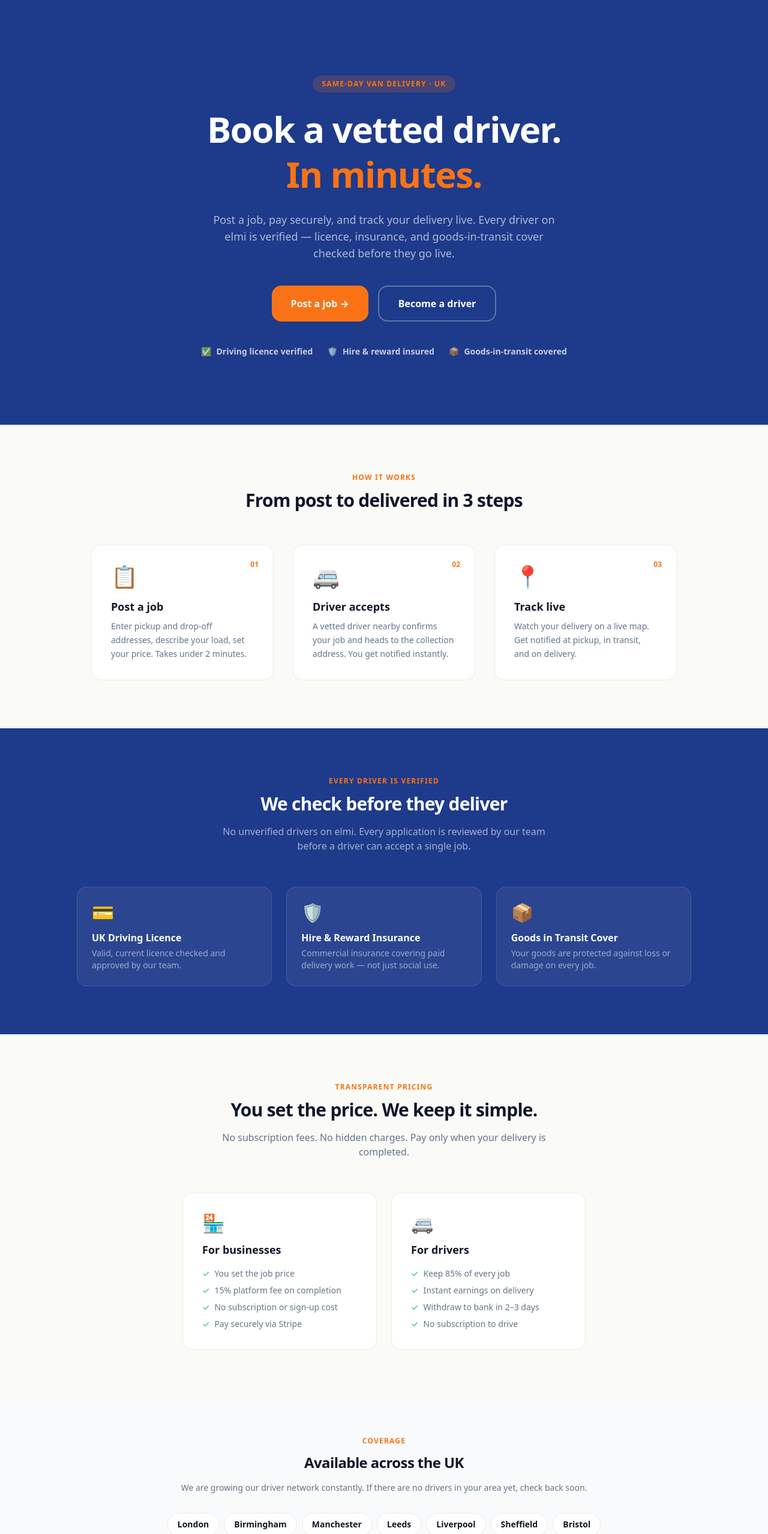
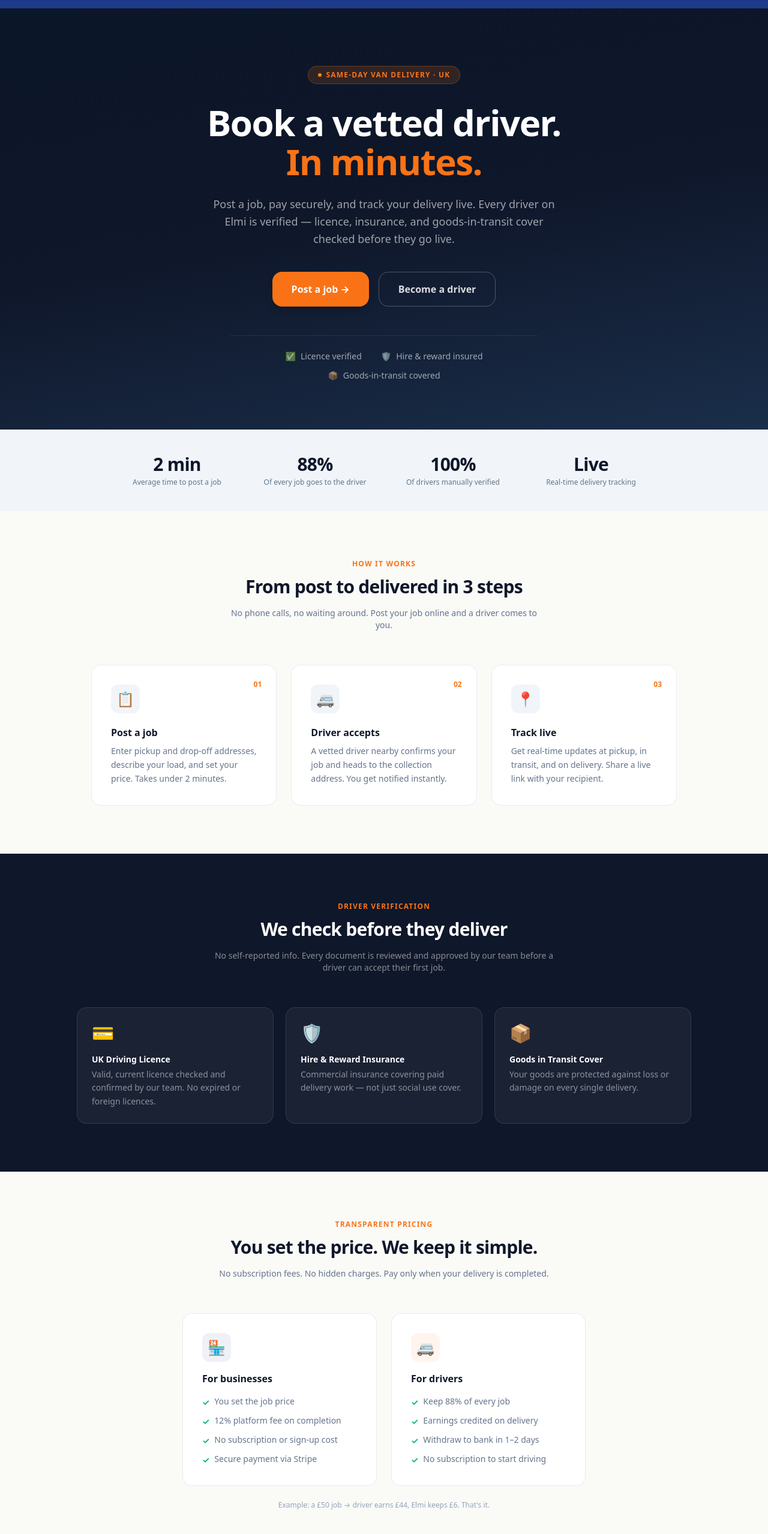
Before and after one commit to mahadosman2626-bit/elmi-courier-web, a Next.js app: page / in a window 1280 px wide. Shown: the part 56-2613 px from the top of the page at 60% size. Built offline with nearby package versions, Linux system fonts and the light colour scheme.

Commit message:
Polish landing page: fix 12%/88% fee copy, add stats bar, improve hero and section designs

```diff
--- a/app/page.tsx
+++ b/app/page.tsx
@@ -5,10 +5,12 @@ import PublicNav from '@/components/PublicNav';
 import { useState } from 'react';
 
 const faqs = [
-  { q: 'How quickly can I get a driver?', a: 'Most jobs are accepted within minutes. Once a driver confirms, they head straight to your collection address.' },
-  { q: 'How much does it cost?', a: 'You set the price. elmi charges a 15% platform fee — the driver keeps the remaining 85%. No hidden charges, no surge pricing.' },
-  { q: 'What if something goes wrong?', a: 'Every driver carries valid hire & reward insurance and goods-in-transit cover. You are protected on every delivery.' },
-  { q: 'Do I need an account to post a job?', a: 'Yes — it only takes 2 minutes to create a free business account. No subscription, no setup fee.' },
+  { q: 'How quickly can I get a driver?', a: 'Most jobs are accepted within minutes of posting. Once a driver confirms, they head straight to your collection address.' },
+  { q: 'How much does it cost?', a: 'You set the price. Elmi charges a 12% platform fee — drivers keep 88%. No hidden charges, no surge pricing, no subscription.' },
+  { q: 'What if something goes wrong?', a: 'Every driver carries valid hire & reward insurance and goods-in-transit cover, verified by our team before they go live. Your goods are protected on every delivery.' },
+  { q: 'Do I need an account to post a job?', a: 'Yes — it only takes 2 minutes to create a free business account. No subscription, no setup fee. Pay only when your job is completed.' },
+  { q: 'How are drivers vetted?', a: 'Every driver submits a copy of their driving licence, hire & reward insurance, and goods-in-transit certificate. Our team reviews and approves each document before the driver can accept any jobs.' },
+  { q: 'Can I track the delivery live?', a: 'Yes. Share a live tracking link with whoever needs to receive the delivery. They can follow progress in real time without needing an account.' },
 ];
 
 function FaqItem({ q, a }: { q: string; a: string }) {
@@ -18,7 +20,8 @@ function FaqItem({ q, a }: { q: string; a: string }) {
       <button onClick={() => setOpen(!open)}
         className="w-full flex items-center justify-between px-6 py-4 text-left hover:bg-gray-50 transition-colors">
         <span className="text-sm font-semibold pr-4" style={{ color: '#0F172A' }}>{q}</span>
-        <span className="text-lg flex-shrink-0 transition-transform" style={{ transform: open ? 'rotate(45deg)' : 'none', color: 'var(--text-secondary)' }}>+</span>
+        <span className="text-lg flex-shrink-0 transition-transform duration-200"
+          style={{ transform: open ? 'rotate(45deg)' : 'none', color: 'var(--text-secondary)' }}>+</span>
       </button>
       {open && (
         <div className="px-6 pb-4">
@@ -37,39 +40,60 @@ export default function LandingPage() {
       <PublicNav />
 
       {/* Hero */}
-      <section className="flex flex-col items-center justify-center text-center px-6 py-28" style={{ background: 'var(--primary)' }}>
-        <div className="inline-block px-4 py-1.5 rounded-full text-xs font-bold mb-6 tracking-widest" style={{ background: 'rgba(249,115,22,0.18)', color: '#F97316' }}>
-          SAME-DAY VAN DELIVERY · UK
+      <section className="flex flex-col items-center justify-center text-center px-6 pt-24 pb-20"
+        style={{ background: 'linear-gradient(170deg, #0B1628 0%, #0F172A 50%, #1A2E4A 100%)' }}>
+        <div className="inline-flex items-center gap-2 px-4 py-1.5 rounded-full text-xs font-bold mb-8 tracking-widest"
+          style={{ background: 'rgba(249,115,22,0.15)', color: '#F97316', border: '1px solid rgba(249,115,22,0.3)' }}>
+          <span className="w-1.5 h-1.5 rounded-full bg-orange-400 inline-block" />
+          SAME-DAY VAN DELIVERY &middot; UK
         </div>
-        <h1 className="text-5xl md:text-6xl font-extrabold text-white max-w-3xl leading-tight tracking-tight mb-6">
+        <h1 className="text-5xl md:text-6xl font-extrabold text-white max-w-3xl leading-[1.08] tracking-tight mb-6">
           Book a vetted driver.<br /><span style={{ color: '#F97316' }}>In minutes.</span>
         </h1>
-        <p className="text-lg max-w-xl mb-10" style={{ color: 'rgba(255,255,255,0.65)' }}>
-          Post a job, pay securely, and track your delivery live. Every driver on elmi is verified — licence, insurance, and goods-in-transit cover checked before they go live.
+        <p className="text-lg max-w-xl mb-10 leading-relaxed" style={{ color: 'rgba(255,255,255,0.6)' }}>
+          Post a job, pay securely, and track your delivery live. Every driver on Elmi is verified — licence, insurance, and goods-in-transit cover checked before they go live.
         </p>
-        <div className="flex gap-4 flex-wrap justify-center mb-10">
+        <div className="flex gap-4 flex-wrap justify-center mb-12">
           <button onClick={() => router.push('/register?role=business')}
-            className="px-8 py-4 rounded-2xl text-base font-bold text-white hover:opacity-90 transition-opacity"
+            className="px-8 py-4 rounded-2xl text-base font-bold text-white hover:opacity-90 transition-opacity shadow-lg"
             style={{ background: 'var(--accent)' }}>
-            Post a job →
+            Post a job &rarr;
           </button>
           <button onClick={() => router.push('/register?role=driver')}
-            className="px-8 py-4 rounded-2xl text-base font-bold text-white border-2 hover:bg-white/10 transition-colors"
-            style={{ borderColor: 'rgba(255,255,255,0.3)' }}>
+            className="px-8 py-4 rounded-2xl text-base font-bold hover:bg-white/10 transition-colors"
+            style={{ color: 'rgba(255,255,255,0.85)', border: '1.5px solid rgba(255,255,255,0.25)' }}>
             Become a driver
           </button>
         </div>
 
         {/* Trust bar */}
-        <div className="flex flex-wrap justify-center gap-6">
+        <div className="flex flex-wrap justify-center gap-x-8 gap-y-3 pt-4"
+          style={{ borderTop: '1px solid rgba(255,255,255,0.08)', paddingTop: '1.5rem', maxWidth: '32rem' }}>
           {[
-            { icon: '✅', label: 'Driving licence verified' },
+            { icon: '✅', label: 'Licence verified' },
             { icon: '🛡️', label: 'Hire & reward insured' },
             { icon: '📦', label: 'Goods-in-transit covered' },
           ].map((t) => (
-            <div key={t.label} className="flex items-center gap-2 text-sm font-semibold" style={{ color: 'rgba(255,255,255,0.75)' }}>
-              <span>{t.icon}</span>
-              {t.label}
+            <div key={t.label} className="flex items-center gap-2 text-sm font-medium"
+              style={{ color: 'rgba(255,255,255,0.6)' }}>
+              <span>{t.icon}</span>{t.label}
+            </div>
+          ))}
+        </div>
+      </section>
+
+      {/* Stats bar */}
+      <section className="py-10 px-6" style={{ background: '#F1F5F9' }}>
+        <div className="max-w-4xl mx-auto grid grid-cols-2 md:grid-cols-4 gap-6 text-center">
+          {[
+            { value: '2 min', label: 'Average time to post a job' },
+            { value: '88%', label: 'Of every job goes to the driver' },
+            { value: '100%', label: 'Of drivers manually verified' },
+            { value: 'Live', label: 'Real-time delivery tracking' },
+          ].map((s) => (
+            <div key={s.label}>
+              <p className="text-3xl font-extrabold tracking-tight" style={{ color: '#0F172A' }}>{s.value}</p>
+              <p className="text-xs mt-1 font-medium" style={{ color: '#64748B' }}>{s.label}</p>
             </div>
           ))}
         </div>
@@ -78,17 +102,24 @@ export default function LandingPage() {
       {/* How it works */}
       <section className="py-20 px-6 max-w-5xl mx-auto w-full">
         <p className="text-xs font-bold uppercase tracking-widest text-center mb-3" style={{ color: 'var(--accent)' }}>How it works</p>
-        <h2 className="text-3xl font-extrabold text-center mb-14 tracking-tight">From post to delivered in 3 steps</h2>
-        <div className="grid md:grid-cols-3 gap-8">
+        <h2 className="text-3xl font-extrabold text-center mb-4 tracking-tight">From post to delivered in 3 steps</h2>
+        <p className="text-center mb-14 max-w-lg mx-auto text-sm" style={{ color: 'var(--text-secondary)' }}>
+          No phone calls, no waiting around. Post your job online and a driver comes to you.
+        </p>
+        <div className="grid md:grid-cols-3 gap-6">
           {[
-            { step: '01', icon: '📋', title: 'Post a job', desc: 'Enter pickup and drop-off addresses, describe your load, set your price. Takes under 2 minutes.' },
+            { step: '01', icon: '📋', title: 'Post a job', desc: 'Enter pickup and drop-off addresses, describe your load, and set your price. Takes under 2 minutes.' },
             { step: '02', icon: '🚐', title: 'Driver accepts', desc: 'A vetted driver nearby confirms your job and heads to the collection address. You get notified instantly.' },
-            { step: '03', icon: '📍', title: 'Track live', desc: 'Watch your delivery on a live map. Get notified at pickup, in transit, and on delivery.' },
+            { step: '03', icon: '📍', title: 'Track live', desc: 'Get real-time updates at pickup, in transit, and on delivery. Share a live link with your recipient.' },
           ].map((f) => (
-            <div key={f.title} className="bg-white rounded-2xl p-8 border relative" style={{ borderColor: 'var(--border)' }}>
+            <div key={f.title} className="bg-white rounded-2xl p-8 border relative hover:shadow-sm transition-shadow"
+              style={{ borderColor: 'var(--border)' }}>
               <span className="absolute top-6 right-6 text-xs font-bold" style={{ color: 'var(--accent)' }}>{f.step}</span>
-              <div className="text-4xl mb-4">{f.icon}</div>
-              <h3 className="text-lg font-bold mb-2">{f.title}</h3>
+              <div className="w-12 h-12 rounded-xl flex items-center justify-center text-2xl mb-5"
+                style={{ background: '#F1F5F9' }}>
+                {f.icon}
+              </div>
+              <h3 className="text-base font-bold mb-2">{f.title}</h3>
               <p className="text-sm leading-relaxed" style={{ color: 'var(--text-secondary)' }}>{f.desc}</p>
             </div>
           ))}
@@ -96,23 +127,24 @@ export default function LandingPage() {
       </section>
 
       {/* Vetting section */}
-      <section className="py-20 px-6" style={{ background: 'var(--primary)' }}>
+      <section className="py-20 px-6" style={{ background: '#0F172A' }}>
         <div className="max-w-5xl mx-auto">
-          <p className="text-xs font-bold uppercase tracking-widest text-center mb-3" style={{ color: '#F97316' }}>Every driver is verified</p>
+          <p className="text-xs font-bold uppercase tracking-widest text-center mb-3" style={{ color: '#F97316' }}>Driver verification</p>
           <h2 className="text-3xl font-extrabold text-center mb-4 text-white tracking-tight">We check before they deliver</h2>
-          <p className="text-center mb-14 max-w-xl mx-auto" style={{ color: 'rgba(255,255,255,0.6)' }}>
-            No unverified drivers on elmi. Every application is reviewed by our team before a driver can accept a single job.
+          <p className="text-center mb-14 max-w-xl mx-auto text-sm" style={{ color: 'rgba(255,255,255,0.5)' }}>
+            No self-reported info. Every document is reviewed and approved by our team before a driver can accept their first job.
           </p>
-          <div className="grid md:grid-cols-3 gap-6">
+          <div className="grid md:grid-cols-3 gap-5">
             {[
-              { icon: '💳', title: 'UK Driving Licence', desc: 'Valid, current licence checked and approved by our team.' },
-              { icon: '🛡️', title: 'Hire & Reward Insurance', desc: 'Commercial insurance covering paid delivery work — not just social use.' },
-              { icon: '📦', title: 'Goods in Transit Cover', desc: 'Your goods are protected against loss or damage on every job.' },
+              { icon: '💳', title: 'UK Driving Licence', desc: 'Valid, current licence checked and confirmed by our team. No expired or foreign licences.' },
+              { icon: '🛡️', title: 'Hire & Reward Insurance', desc: 'Commercial insurance covering paid delivery work — not just social use cover.' },
+              { icon: '📦', title: 'Goods in Transit Cover', desc: 'Your goods are protected against loss or damage on every single delivery.' },
             ].map((v) => (
-              <div key={v.title} className="rounded-2xl p-6 border" style={{ background: 'rgba(255,255,255,0.06)', borderColor: 'rgba(255,255,255,0.12)' }}>
-                <p className="text-3xl mb-3">{v.icon}</p>
-                <p className="font-bold text-white mb-1">{v.title}</p>
-                <p className="text-sm" style={{ color: 'rgba(255,255,255,0.55)' }}>{v.desc}</p>
+              <div key={v.title} className="rounded-2xl p-6"
+                style={{ background: 'rgba(255,255,255,0.05)', border: '1px solid rgba(255,255,255,0.1)' }}>
+                <p className="text-3xl mb-4">{v.icon}</p>
+                <p className="font-bold text-white mb-1 text-sm">{v.title}</p>
+                <p className="text-sm leading-relaxed" style={{ color: 'rgba(255,255,255,0.5)' }}>{v.desc}</p>
               </div>
             ))}
           </div>
@@ -123,40 +155,57 @@ export default function LandingPage() {
       <section className="py-20 px-6 max-w-5xl mx-auto w-full">
         <p className="text-xs font-bold uppercase tracking-widest text-center mb-3" style={{ color: 'var(--accent)' }}>Transparent pricing</p>
         <h2 className="text-3xl font-extrabold text-center mb-4 tracking-tight">You set the price. We keep it simple.</h2>
-        <p className="text-center mb-14 max-w-xl mx-auto" style={{ color: 'var(--text-secondary)' }}>
+        <p className="text-center mb-14 max-w-xl mx-auto text-sm" style={{ color: 'var(--text-secondary)' }}>
           No subscription fees. No hidden charges. Pay only when your delivery is completed.
         </p>
         <div className="grid md:grid-cols-2 gap-6 max-w-2xl mx-auto">
           {[
-            { role: 'For businesses', icon: '🏪', points: ['You set the job price', '15% platform fee on completion', 'No subscription or sign-up cost', 'Pay securely via Stripe'] },
-            { role: 'For drivers', icon: '🚐', points: ['Keep 85% of every job', 'Instant earnings on delivery', 'Withdraw to bank in 2–3 days', 'No subscription to drive'] },
+            {
+              role: 'For businesses',
+              icon: '🏪',
+              color: '#1E3A8A',
+              points: ['You set the job price', '12% platform fee on completion', 'No subscription or sign-up cost', 'Secure payment via Stripe'],
+            },
+            {
+              role: 'For drivers',
+              icon: '🚐',
+              color: '#F97316',
+              points: ['Keep 88% of every job', 'Earnings credited on delivery', 'Withdraw to bank in 1–2 days', 'No subscription to start driving'],
+            },
           ].map((p) => (
             <div key={p.role} className="bg-white rounded-2xl p-8 border" style={{ borderColor: 'var(--border)' }}>
-              <p className="text-3xl mb-3">{p.icon}</p>
-              <p className="font-extrabold text-lg mb-4">{p.role}</p>
-              <ul className="flex flex-col gap-2">
+              <div className="w-12 h-12 rounded-xl flex items-center justify-center text-2xl mb-4"
+                style={{ background: p.color + '12' }}>
+                {p.icon}
+              </div>
+              <p className="font-extrabold text-base mb-4">{p.role}</p>
+              <ul className="flex flex-col gap-2.5">
                 {p.points.map((pt) => (
-                  <li key={pt} className="flex items-center gap-2 text-sm" style={{ color: 'var(--text-secondary)' }}>
-                    <span style={{ color: '#10B981' }}>✓</span> {pt}
+                  <li key={pt} className="flex items-start gap-2 text-sm" style={{ color: 'var(--text-secondary)' }}>
+                    <span className="font-bold mt-0.5" style={{ color: '#10B981' }}>&#10003;</span> {pt}
                   </li>
                 ))}
               </ul>
             </div>
           ))}
         </div>
+        <p className="text-center text-xs mt-6" style={{ color: '#94A3B8' }}>
+          Example: a £50 job &rarr; driver earns £44, Elmi keeps £6. That&apos;s it.
+        </p>
       </section>
 
       {/* Coverage */}
       <section className="py-16 px-6" style={{ background: '#F8FAFC' }}>
         <div className="max-w-3xl mx-auto text-center">
           <p className="text-xs font-bold uppercase tracking-widest mb-3" style={{ color: 'var(--accent)' }}>Coverage</p>
-          <h2 className="text-2xl font-extrabold mb-4 tracking-tight">Available across the UK</h2>
-          <p className="text-sm mb-8" style={{ color: 'var(--text-secondary)' }}>
-            We are growing our driver network constantly. If there are no drivers in your area yet, check back soon.
+          <h2 className="text-2xl font-extrabold mb-3 tracking-tight">Available across the UK</h2>
+          <p className="text-sm mb-8 max-w-md mx-auto" style={{ color: 'var(--text-secondary)' }}>
+            We are growing our driver network constantly. If there are no drivers in your area yet, post a job and we&apos;ll match you as soon as one comes online.
           </p>
           <div className="flex flex-wrap justify-center gap-2">
             {['London', 'Birmingham', 'Manchester', 'Leeds', 'Liverpool', 'Sheffield', 'Bristol', 'Leicester', 'Coventry', 'Nottingham', 'Newcastle', 'Glasgow'].map((city) => (
-              <span key={city} className="px-4 py-2 rounded-full text-sm font-semibold bg-white border" style={{ borderColor: 'var(--border)', color: '#0F172A' }}>
+              <span key={city} className="px-4 py-2 rounded-full text-sm font-semibold bg-white border"
+                style={{ borderColor: 'var(--border)', color: '#0F172A' }}>
                 {city}
               </span>
             ))}
@@ -165,33 +214,35 @@ export default function LandingPage() {
       </section>
 
       {/* Driver recruitment */}
-      <section className="py-20 px-6" style={{ background: 'var(--primary)' }}>
+      <section className="py-20 px-6" style={{ background: 'linear-gradient(135deg, #0F172A 0%, #1E3A5F 100%)' }}>
         <div className="max-w-3xl mx-auto text-center">
-          <div className="inline-block px-4 py-1.5 rounded-full text-xs font-bold mb-6 tracking-widest" style={{ background: 'rgba(249,115,22,0.18)', color: '#F97316' }}>
+          <div className="inline-block px-4 py-1.5 rounded-full text-xs font-bold mb-6 tracking-widest"
+            style={{ background: 'rgba(249,115,22,0.15)', color: '#F97316', border: '1px solid rgba(249,115,22,0.25)' }}>
             FOR DRIVERS
           </div>
           <h2 className="text-4xl font-extrabold text-white mb-4 tracking-tight">Drive on your terms.</h2>
-          <p className="text-lg mb-3" style={{ color: 'rgba(255,255,255,0.65)' }}>
+          <p className="text-lg mb-3 leading-relaxed" style={{ color: 'rgba(255,255,255,0.6)' }}>
             Choose your own hours. Accept only the jobs you want. Get paid instantly on delivery.
           </p>
-          <p className="text-2xl font-extrabold mb-10" style={{ color: '#F97316' }}>Keep 85% of every job.</p>
+          <p className="text-3xl font-extrabold mb-10" style={{ color: '#F97316' }}>Keep 88% of every job.</p>
           <div className="grid md:grid-cols-3 gap-4 mb-10">
             {[
-              { icon: '⏰', title: 'Your schedule', desc: 'Go online when you want. No minimum hours, no shifts.' },
-              { icon: '💷', title: 'Instant payouts', desc: 'Earnings credited the moment you mark a job delivered.' },
-              { icon: '📱', title: 'App + web', desc: 'Manage everything from the elmi app or this website.' },
+              { icon: '⏰', title: 'Your schedule', desc: 'Go online when you want. No minimum hours, no shifts, no fixed routes.' },
+              { icon: '💷', title: 'Instant payouts', desc: 'Earnings credited the moment you mark a job delivered. Withdraw anytime.' },
+              { icon: '📱', title: 'App + web', desc: 'Manage everything from the Elmi mobile app or this website.' },
             ].map((b) => (
-              <div key={b.title} className="rounded-2xl p-5 text-left border" style={{ background: 'rgba(255,255,255,0.06)', borderColor: 'rgba(255,255,255,0.12)' }}>
-                <p className="text-2xl mb-2">{b.icon}</p>
+              <div key={b.title} className="rounded-2xl p-5 text-left"
+                style={{ background: 'rgba(255,255,255,0.06)', border: '1px solid rgba(255,255,255,0.1)' }}>
+                <p className="text-2xl mb-3">{b.icon}</p>
                 <p className="font-bold text-white mb-1 text-sm">{b.title}</p>
-                <p className="text-xs" style={{ color: 'rgba(255,255,255,0.55)' }}>{b.desc}</p>
+                <p className="text-xs leading-relaxed" style={{ color: 'rgba(255,255,255,0.5)' }}>{b.desc}</p>
               </div>
             ))}
           </div>
           <button onClick={() => router.push('/register?role=driver')}
-            className="px-8 py-4 rounded-2xl text-base font-bold text-white"
+            className="px-8 py-4 rounded-2xl text-base font-bold text-white hover:opacity-90 transition-opacity"
             style={{ background: 'var(--accent)' }}>
-            Apply to drive →
+            Apply to drive &rarr;
           </button>
         </div>
       </section>
@@ -205,25 +256,28 @@ export default function LandingPage() {
         </div>
         <p className="text-center text-sm" style={{ color: 'var(--text-secondary)' }}>
           More questions?{' '}
-          <a href="/faq" className="font-semibold hover:underline" style={{ color: 'var(--primary)' }}>See the full FAQ</a>
-          {' '}or{' '}
-          <a href="/contact" className="font-semibold hover:underline" style={{ color: 'var(--primary)' }}>contact us</a>.
+          <a href="mailto:support@elmicouriers.co.uk" className="font-semibold hover:underline" style={{ color: 'var(--primary)' }}>
+            Contact support
+          </a>
         </p>
       </section>
 
       {/* Final CTA */}
-      <section className="py-20 px-6 text-center" style={{ background: 'var(--primary)' }}>
-        <h2 className="text-3xl font-extrabold text-white mb-4">Ready to send your first delivery?</h2>
-        <p className="mb-8" style={{ color: 'rgba(255,255,255,0.6)' }}>Create a free account and post your first job today. No subscription required.</p>
+      <section className="py-20 px-6 text-center" style={{ background: '#0F172A' }}>
+        <p className="text-xs font-bold uppercase tracking-widest mb-4" style={{ color: '#F97316' }}>Get started today</p>
+        <h2 className="text-4xl font-extrabold text-white mb-4 tracking-tight">Ready to ship?</h2>
+        <p className="mb-10 text-lg max-w-md mx-auto" style={{ color: 'rgba(255,255,255,0.55)' }}>
+          Create a free account and post your first job. No subscription, no setup fee.
+        </p>
         <div className="flex gap-4 flex-wrap justify-center">
           <button onClick={() => router.push('/register?role=business')}
-            className="px-8 py-4 rounded-2xl text-base font-bold text-white"
+            className="px-8 py-4 rounded-2xl text-base font-bold text-white hover:opacity-90 transition-opacity shadow-lg"
             style={{ background: 'var(--accent)' }}>
-            Create free account →
+            Post your first job &rarr;
           </button>
           <button onClick={() => router.push('/login')}
-            className="px-8 py-4 rounded-2xl text-base font-bold text-white border-2 hover:bg-white/10 transition-colors"
-            style={{ borderColor: 'rgba(255,255,255,0.3)' }}>
+            className="px-8 py-4 rounded-2xl text-base font-bold hover:bg-white/10 transition-colors"
+            style={{ color: 'rgba(255,255,255,0.8)', border: '1.5px solid rgba(255,255,255,0.25)' }}>
             Sign in
           </button>
         </div>
```
